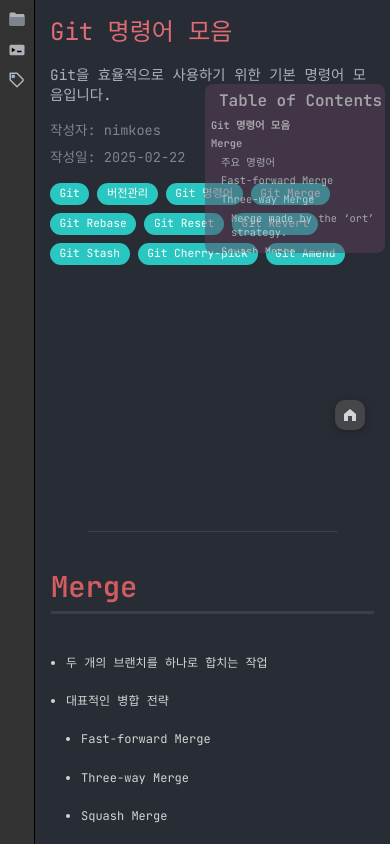
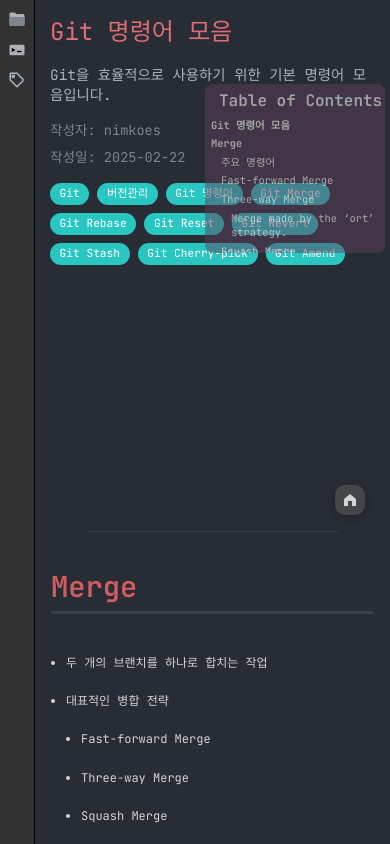
Before and after one commit to nimkoes/tech-blog, a Next.js app: page /tech-blog/post/0001250302-git in a window 390 px wide. Built offline with nearby package versions, Linux system fonts and the light colour scheme.

Commit message:
버튼 위치 변경

```diff
--- a/src/components/GoToHome/GoToHome.module.scss
+++ b/src/components/GoToHome/GoToHome.module.scss
@@ -1,7 +1,7 @@
 .goToHome {
   position: fixed;
   right: 25px;
-  bottom: 54vh !important;
+  bottom: 44vh !important;
   background: rgba(91, 91, 91, 0.7);
   color: white;
   border: none;
@@ -32,7 +32,7 @@
 ////////////////////////////////////////////////////////////////////////////////
 @media screen and (max-width: 1024px) {
   .goToHome {
-    bottom: 53vh !important;
+    bottom: 43vh !important;
     width: 35px;
     height: 35px;
   }
@@ -43,7 +43,7 @@
 ////////////////////////////////////////////////////////////////////////////////
 @media screen and (max-width: 768px) {
   .goToHome {
-    bottom: 49vh !important;
+    bottom: 39vh !important;
     width: 30px;
     height: 30px;
   }
--- a/src/components/ScrollToTop/ScrollToTop.module.scss
+++ b/src/components/ScrollToTop/ScrollToTop.module.scss
@@ -1,7 +1,7 @@
 .scrollToTop {
   position: fixed;
   right: 25px;
-  bottom: 49.5vh !important;
+  bottom: 39.5vh !important;
   background: rgba(91, 91, 91, 0.7);
   color: white;
   border: none;
@@ -56,7 +56,7 @@
 ////////////////////////////////////////////////////////////////////////////////
 @media screen and (max-width: 768px) {
   .scrollToTop {
-    bottom: 44vh !important;
+    bottom: 34vh !important;
     width: 30px;
     height: 30px;
   }
```
